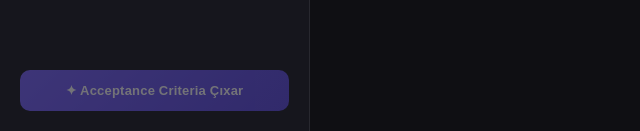
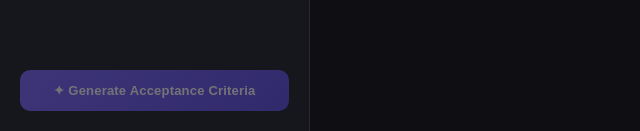
Before and after one commit to Javidgusein/ac-generator, a website: page public/index.html in a window 1280 px wide. Shown: the part 672-803 px from the top of the page, 0-640 px from the left. Drawn offline with Linux system fonts and the light colour scheme.

Commit message:
Update index.html

```diff
--- a/public/index.html
+++ b/public/index.html
@@ -144,7 +144,7 @@ body{font-family:'Segoe UI',system-ui,sans-serif;background:var(--bg);color:var(
         <option value="tr">Türkçe</option>
       </select>
     </div>
-    <button class="genbtn" id="genbtn" disabled>✦ Acceptance Criteria Çıxar</button>
+    <button class="genbtn" id="genbtn" disabled>✦ Generate Acceptance Criteria </button>
   </aside>
 
   <main class="right">
```
